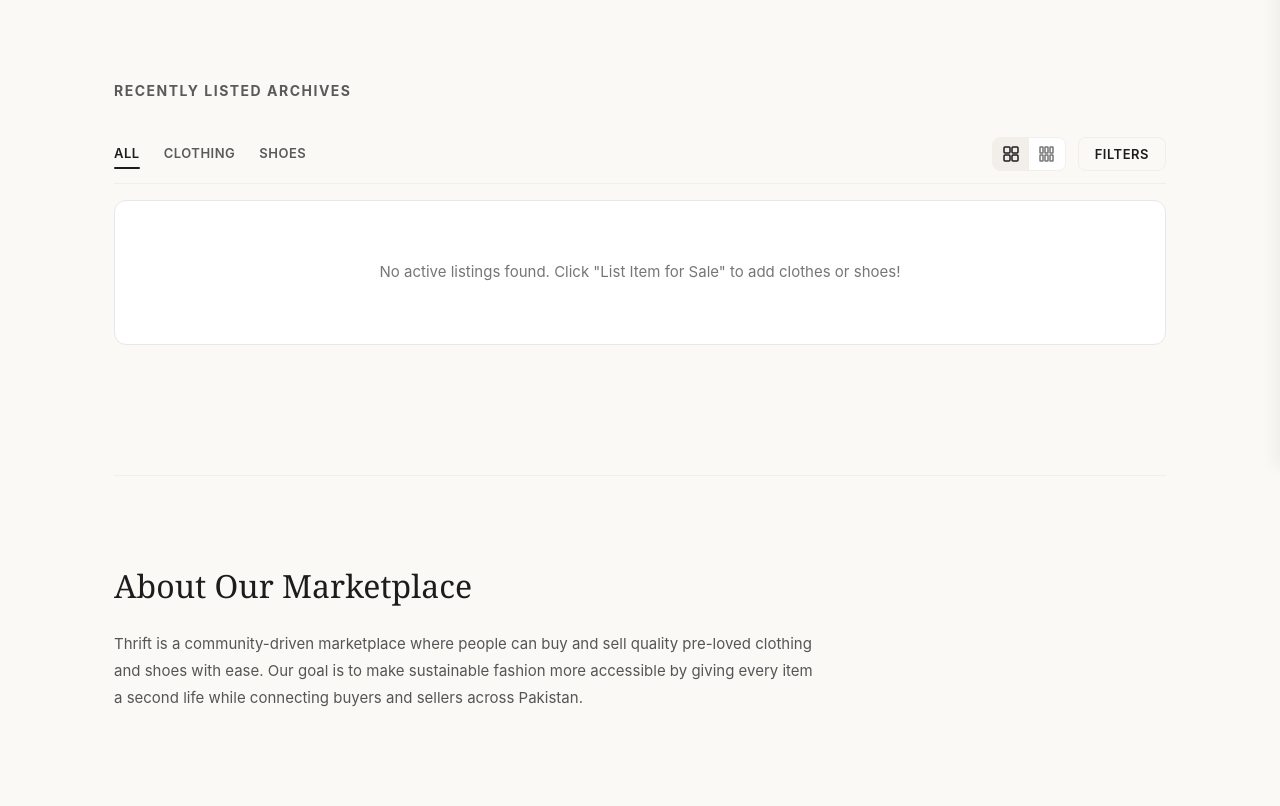
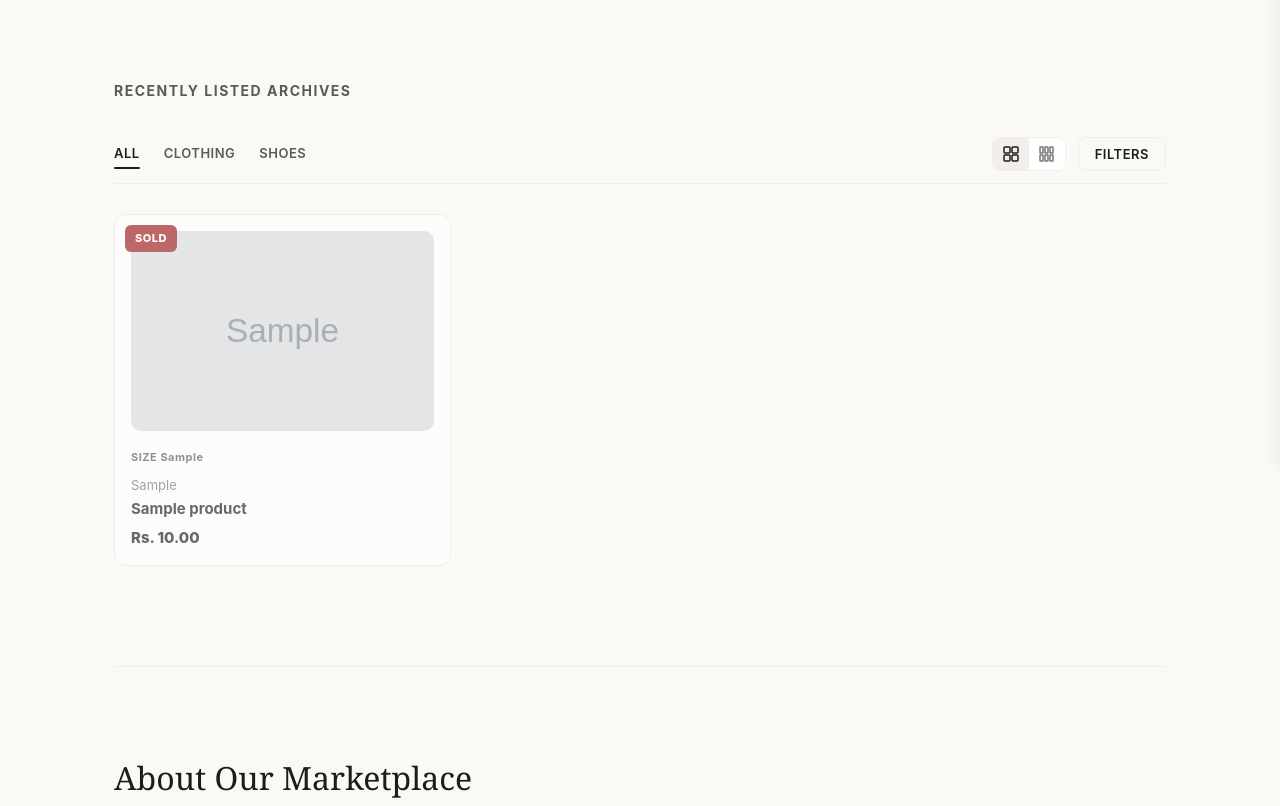
Before and after one commit to Arooj188/thrift, a Flask app: page / in a window 1280 px wide. Shown: the part 332-1138 px from the top of the page. Run offline with Flask 3, Linux system fonts and the light colour scheme; data comes from the database, SQL or seed files in the repository; tables that the repository leaves empty hold one stand-in row (values such as "Sample post"); grey boxes marked "Sample" are stand-in pictures; some libraries are stand-ins or nearby versions.

Commit message:
Fix admin dashboard, sold listings, contact flow, and QA issues

```diff
--- a/app.py
+++ b/app.py
@@ -513,13 +513,13 @@ def get_product_by_id(product_id):
 
 def get_products_from_firestore(category=None):
     if firestore_db.is_firestore_available():
-        return firestore_db.fs_get_all_products(category=category)
+        return firestore_db.fs_get_all_products(category=category, include_sold=True)
     conn = get_db_connection()
     cursor = conn.cursor()
     if category:
-        cursor.execute("SELECT * FROM Products WHERE status = 'available' AND category = ?", (category,))
+        cursor.execute("SELECT * FROM Products WHERE category = ? ORDER BY created_at DESC", (category,))
     else:
-        cursor.execute("SELECT * FROM Products WHERE status = 'available'")
+        cursor.execute('SELECT * FROM Products ORDER BY created_at DESC')
     products = [dict(row) for row in cursor.fetchall()]
     conn.close()
     return products
@@ -735,9 +735,7 @@ def product_details(product_id):
     if not product:
         flash("Product not found!")
         return redirect(url_for('index'))
-    if product.get('status') == 'sold':
-        flash('This item has been sold and is no longer available.')
-        return redirect(url_for('index'))
+    is_sold = product.get('status') == 'sold'
     image_list = []
     if product.get('images'):
         try:
@@ -769,40 +767,42 @@ def product_details(product_id):
 
     seller_phone = ''
     seller_email = ''
-    seller_contact_preference = 'whatsapp'
-    seller_id = product.get('seller_id')
-    if seller_id:
-        seller = firestore_db.fs_get_user(seller_id)
-        if seller:
-            seller_phone = normalize_phone(seller.get('contact_phone', '') or seller.get('phone', ''))
-            seller_email = (seller.get('contact_email', '') or seller.get('email', '') or '').strip()
-            seller_contact_preference = seller.get('contact_preference', 'whatsapp') or 'whatsapp'
-        else:
-            conn = get_db_connection()
-            cursor = conn.cursor()
-            seller_row = cursor.execute('SELECT phone, email, contact_preference, contact_phone, contact_email FROM users WHERE user_id = ?', (seller_id,)).fetchone()
-            conn.close()
-            if seller_row:
-                seller_phone = normalize_phone(seller_row.get('contact_phone', '') or seller_row.get('phone', ''))
-                seller_email = (seller_row.get('contact_email', '') or seller_row.get('email', '') or '').strip()
-                seller_contact_preference = seller_row.get('contact_preference', 'whatsapp') or 'whatsapp'
-
-    listing_contact_method = product.get('buyer_contact_method') or 'whatsapp'
-
+    listing_contact_method = 'whatsapp'
     whatsapp_url = ''
     gmail_url = ''
     mailto_url = ''
-    if product.get('title'):
-        if seller_phone and listing_contact_method == 'whatsapp':
-            text = f"Hi! I came across your listing for \"{product['title']}\" on Thrift. Is it still available?"
-            whatsapp_url = f"https://wa.me/{seller_phone}?text={quote(text)}"
-        elif seller_email and listing_contact_method == 'email':
-            subject = f"Interest in {product['title']}"
-            body = f"Hi! I came across your listing for \"{product['title']}\" on Thrift. Is it still available?"
-            gmail_url = f"https://mail.google.com/mail/?view=cm&fs=1&to={quote(seller_email)}&su={quote(subject)}&body={quote(body)}"
-            mailto_url = f"mailto:{seller_email}?subject={quote(subject)}&body={quote(body)}"
-
-    return render_template('product_details.html', product=product, image_list=image_list, questions=questions, seller_phone=seller_phone, seller_email=seller_email, seller_contact_preference=listing_contact_method, whatsapp_url=whatsapp_url, gmail_url=gmail_url, mailto_url=mailto_url)
+
+    if not is_sold:
+        seller_id = product.get('seller_id')
+        if seller_id:
+            seller = firestore_db.fs_get_user(seller_id)
+            if seller:
+                seller_phone = normalize_phone(seller.get('contact_phone', '') or seller.get('phone', ''))
+                seller_email = (seller.get('contact_email', '') or seller.get('email', '') or '').strip()
+                seller_contact_preference = seller.get('contact_preference', 'whatsapp') or 'whatsapp'
+            else:
+                conn = get_db_connection()
+                cursor = conn.cursor()
+                seller_row = cursor.execute('SELECT phone, email, contact_preference, contact_phone, contact_email FROM users WHERE user_id = ?', (seller_id,)).fetchone()
+                conn.close()
+                if seller_row:
+                    seller_phone = normalize_phone(seller_row.get('contact_phone', '') or seller_row.get('phone', ''))
+                    seller_email = (seller_row.get('contact_email', '') or seller_row.get('email', '') or '').strip()
+                    seller_contact_preference = seller_row.get('contact_preference', 'whatsapp') or 'whatsapp'
+
+        listing_contact_method = product.get('buyer_contact_method') or 'whatsapp'
+
+        if product.get('title'):
+            if seller_phone and listing_contact_method == 'whatsapp':
+                text = f"Hi! I came across your listing for \"{product['title']}\" on Thrift. Is it still available?"
+                whatsapp_url = f"https://wa.me/{seller_phone}?text={quote(text)}"
+            elif seller_email and listing_contact_method == 'email':
+                subject = f"Interest in {product['title']}"
+                body = f"Hi! I came across your listing for \"{product['title']}\" on Thrift. Is it still available?"
+                gmail_url = f"https://mail.google.com/mail/?view=cm&fs=1&to={quote(seller_email)}&su={quote(subject)}&body={quote(body)}"
+                mailto_url = f"mailto:{seller_email}?subject={quote(subject)}&body={quote(body)}"
+
+    return render_template('product_details.html', product=product, image_list=image_list, questions=questions, seller_phone=seller_phone, seller_email=seller_email, seller_contact_preference=listing_contact_method, whatsapp_url=whatsapp_url, gmail_url=gmail_url, mailto_url=mailto_url, is_sold=is_sold)
 
 @app.route('/sell', methods=['GET', 'POST'])
 def sell():
@@ -1307,7 +1307,7 @@ def admin_dashboard():
                     sid = p.get('seller_id')
                     if sid:
                         seller_counts[sid] = seller_counts.get(sid, 0) + 1
-                listing_counts = seller_counts
+                listing_counts = {str(k): v for k, v in seller_counts.items()}
 
                 stats['total_users'] = len(users)
                 stats['active_listings'] = sum(1 for p in listings if p.get('status') == 'available')
@@ -1335,6 +1335,7 @@ def admin_dashboard():
                 backend = 'firestore'
         except Exception as e:
             logging.error(f"Admin dashboard Firestore error: {e}")
+            flash('Error loading dashboard data from Firestore.', 'error')
             backend = 'error'
 
     if not firestore_db.is_firestore_available():
@@ -1359,7 +1360,7 @@ def admin_dashboard():
                 listings = [l for l in listings if listing_search.lower() in (l.get('title') or '').lower()]
 
             listing_counts_rows = cursor.execute('SELECT seller_id, COUNT(*) as cnt FROM Products GROUP BY seller_id').fetchall()
-            listing_counts = {row['seller_id']: row['cnt'] for row in listing_counts_rows}
+            listing_counts = {str(row['seller_id']): row['cnt'] for row in listing_counts_rows}
 
             stats['total_users'] = cursor.execute('SELECT COUNT(*) AS total_users FROM users').fetchone()['total_users']
             stats['active_listings'] = cursor.execute("SELECT COUNT(*) AS active_listings FROM Products WHERE status = 'available'").fetchone()['active_listings']
--- a/firestore_db.py
+++ b/firestore_db.py
@@ -144,11 +144,11 @@ def fs_get_products_by_seller(seller_id):
         return []
 
 
-def fs_get_all_products(category=None):
+def fs_get_all_products(category=None, include_sold=False):
     if not is_firestore_available():
         return []
     try:
-        docs = _db.collection('Products').where('status', '==', 'available').stream()
+        docs = _db.collection('Products').stream()
         products = []
         for doc in docs:
             data = doc.to_dict()
@@ -156,6 +156,8 @@ def fs_get_all_products(category=None):
             if data.get('seller_id') is not None:
                 data['seller_id'] = str(data['seller_id'])
             if category and data.get('category') != category:
+                continue
+            if not include_sold and data.get('status') == 'sold':
                 continue
             products.append(data)
         return products
--- a/templates/admin_dashboard.html
+++ b/templates/admin_dashboard.html
@@ -242,7 +242,7 @@
                 <td>{{ u.city or '–' }}</td>
                 <td>{{ u.province or '–' }}</td>
                 <td style="color: #767676; font-size: 13px;">{{ u.join_date or '–' }}</td>
-                <td>{{ listing_counts.get(u.user_id, 0) }}</td>
+                <td>{{ listing_counts.get(u.user_id ~ '', 0) }}</td>
                 <td>
                   {% if u.user_id == current_admin_id %}
                     <span style="color: #767676; font-size: 12px; font-weight: 600;">Current Admin</span>
--- a/templates/index.html
+++ b/templates/index.html
@@ -1,6 +1,31 @@
 {% extends "base.html" %}
 
 {% block content %}
+<style>
+    .product-card--sold {
+        opacity: 0.65;
+        position: relative;
+    }
+    .product-card--sold .product-img,
+    .product-card--sold .product-placeholder {
+        filter: grayscale(40%);
+    }
+    .sold-ribbon {
+        position: absolute;
+        top: 10px;
+        left: 10px;
+        background: #991b1b;
+        color: #ffffff;
+        font-size: 11px;
+        font-weight: 800;
+        text-transform: uppercase;
+        letter-spacing: 0.5px;
+        padding: 5px 10px;
+        border-radius: 6px;
+        z-index: 2;
+        pointer-events: none;
+    }
+</style>
 <div class="hero">
     <h1>thrift marketplace</h1>
     <p>
@@ -150,14 +175,21 @@
                 const imgHtml = hasProductImage(p.image_url, p.images)
                     ? `<img src="${buildImageUrl(p.image_url || p.images)}" alt="${escapeHtml(p.title)}" loading="lazy" class="product-img">`
                     : `<div class="product-placeholder">No image</div>`;
+                const isSold = String(p.status || '').toLowerCase() === 'sold';
+                const cardClass = isSold ? 'product-card product-card--sold' : 'product-card';
+                const ribbonHtml = isSold ? '<span class="sold-ribbon">Sold</span>' : '';
+                const linkHref = isSold ? '' : `/product/${p.id}`;
+                const tag = isSold ? 'div' : 'a';
+                const extraAttrs = isSold ? '' : `href="${linkHref}"`;
                 return `
-                    <a href="/product/${p.id}" class="product-card">
+                    <${tag} class="${cardClass}" ${extraAttrs}>
+                        ${ribbonHtml}
                         ${imgHtml}
                         <span class="size-tag">SIZE ${escapeHtml(p.size)}</span>
                         <div class="brand">${escapeHtml(p.brand)}</div>
                         <h3>${escapeHtml(p.title)}</h3>
                         <div class="price">${formatPrice(p.asking_price)}</div>
-                    </a>
+                    </${tag}>
                 `;
             }).join('');
         }
```
Also changed, not shown: templates/product_details.html (+20 -3 lines), templates/seller_listings.html (+8 -10 lines), tests/test_backward_compat.py (+2 -3 lines).
